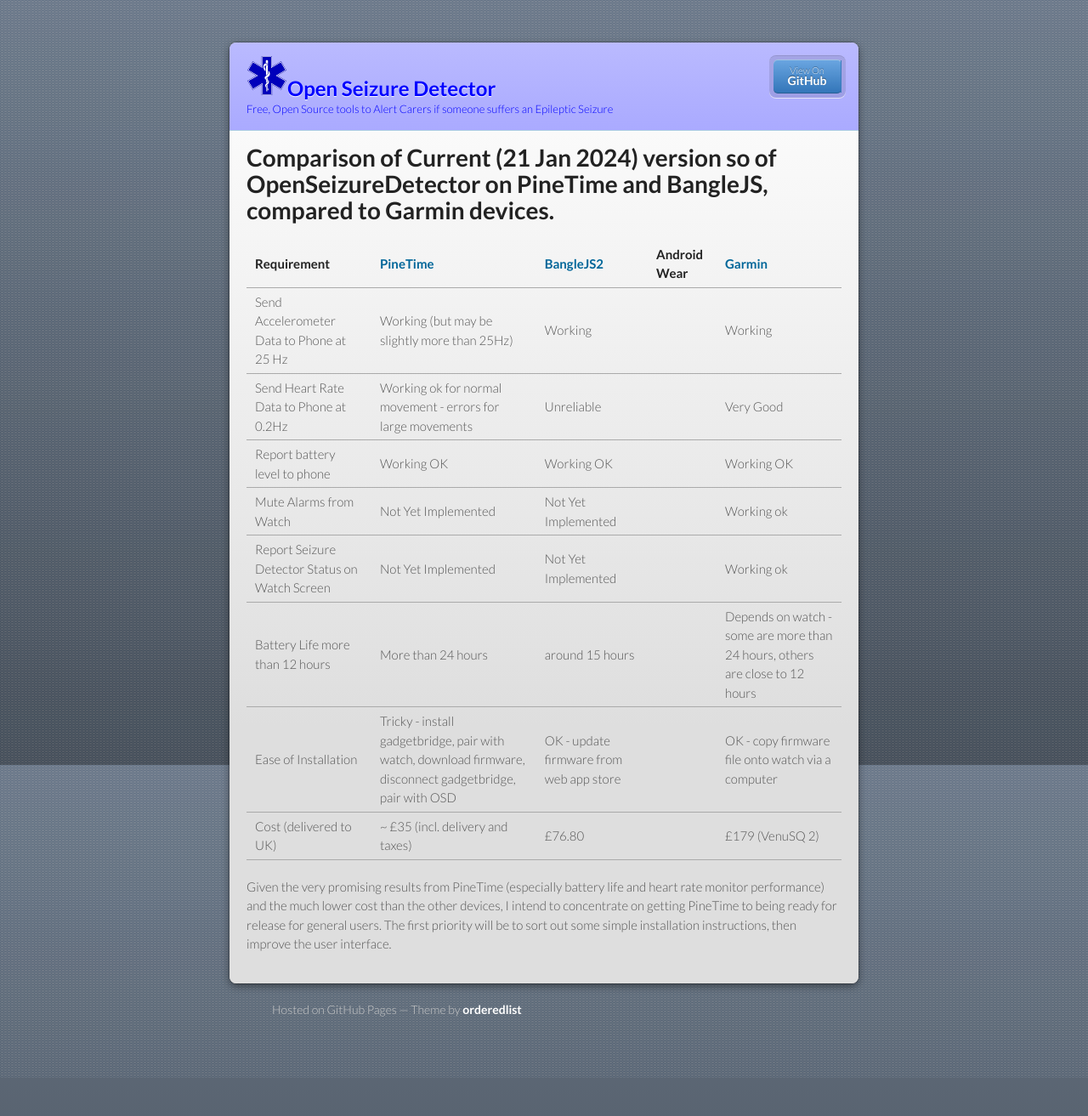
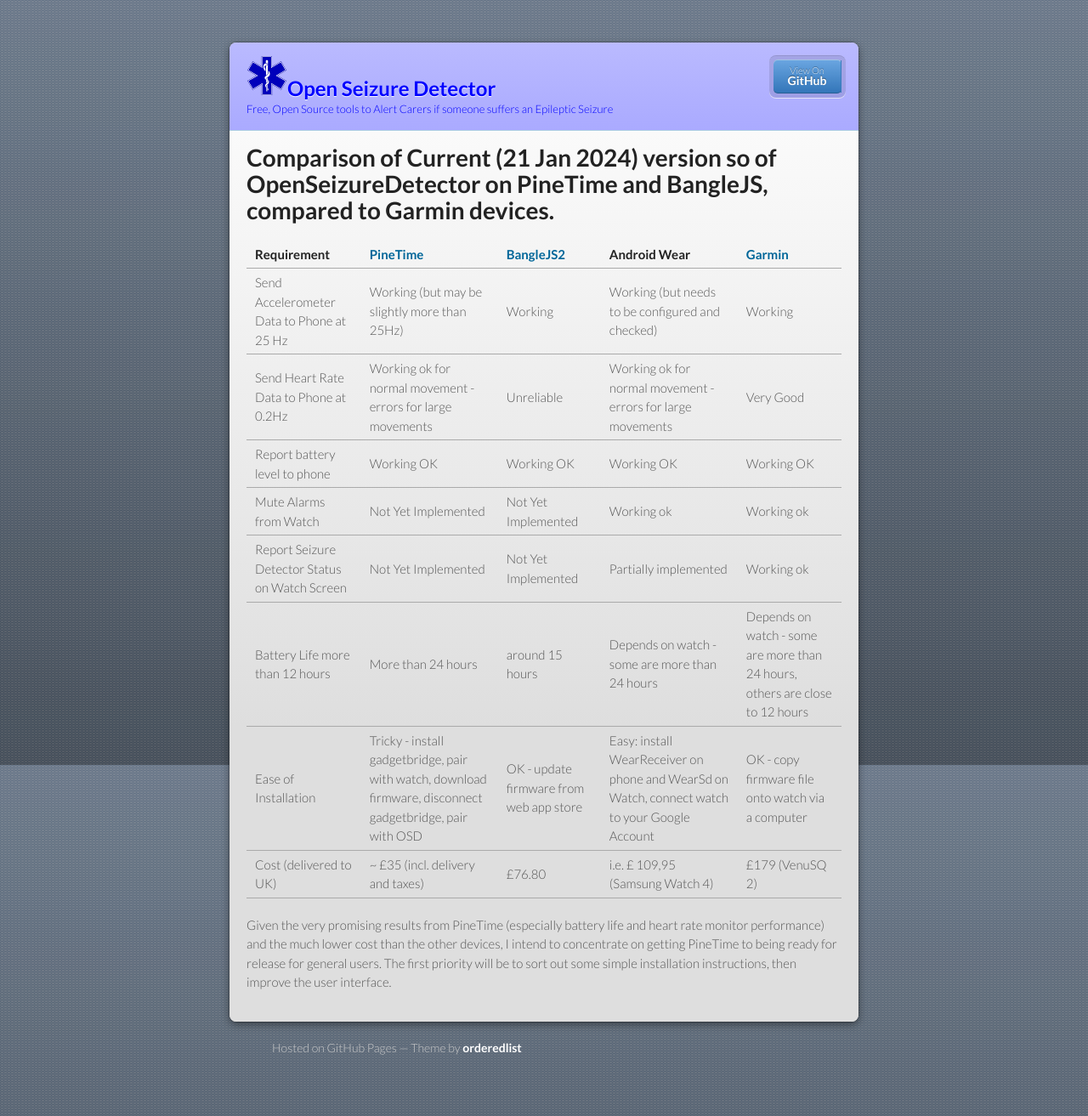
Before and after one commit to OpenSeizureDetector/openseizuredetector.github.io, a Jekyll site: the page built from pages-developer/watch-comparison.md, in a window 1280 px wide. Shown: the whole page at 85% size. Built offline with Jekyll 4.4.1, drawn with Linux system fonts in a browser that asks for light colours; our own code applies the rules of GitHub Pages for plain Markdown files; before the commit the page ends 1268 px from its top, so only the background shows below that.

Commit message:
Added column for Android Wear from user @AroonPro

```diff
--- a/pages-developer/watch-comparison.md
+++ b/pages-developer/watch-comparison.md
@@ -6,13 +6,13 @@ layout: default
 
 | Requirement | [PineTime](https://pine64.org/devices/pinetime/) | [BangleJS2](https://banglejs.com) | Android Wear |[Garmin](https://www.currys.co.uk/products/garmin-venu-sq-2-shadow-grey-and-slate-10242522.html) |
 | ---       | ---              | ---               | ---          | -- |
-| Send Accelerometer Data to Phone at 25 Hz | Working (but may be slightly more than 25Hz) | Working | | Working |
-| Send Heart Rate Data to Phone at 0.2Hz | Working ok for normal movement - errors for large movements | Unreliable |  | Very Good |
-| Report battery level to phone | Working OK | Working OK | | Working OK |
-| Mute Alarms from Watch | Not Yet Implemented | Not Yet Implemented | | Working ok |
-| Report Seizure Detector Status on Watch Screen | Not Yet Implemented | Not Yet Implemented | |Working ok |
-| Battery Life more than 12 hours | More than 24 hours | around 15 hours |  | Depends on watch - some are more than 24 hours, others are close to 12 hours |
-| Ease of Installation | Tricky - install gadgetbridge, pair with watch, download firmware, disconnect gadgetbridge, pair with OSD | OK - update firmware from web app store |   | OK - copy firmware file onto watch via a computer |
-| Cost (delivered to UK)        | ~ £35 (incl. delivery and taxes) | £76.80 |   | £179 (VenuSQ 2) |
+| Send Accelerometer Data to Phone at 25 Hz | Working (but may be slightly more than 25Hz) | Working | Working (but needs to be configured and checked) | Working |
+| Send Heart Rate Data to Phone at 0.2Hz | Working ok for normal movement - errors for large movements | Unreliable | Working ok for normal movement - errors for large movements | Very Good |
+| Report battery level to phone | Working OK | Working OK | Working OK | Working OK |
+| Mute Alarms from Watch | Not Yet Implemented | Not Yet Implemented | Working ok | Working ok |
+| Report Seizure Detector Status on Watch Screen | Not Yet Implemented | Not Yet Implemented | Partially implemented |Working ok |
+| Battery Life more than 12 hours | More than 24 hours | around 15 hours | Depends on watch - some are more than 24 hours | Depends on watch - some are more than 24 hours, others are close to 12 hours |
+| Ease of Installation | Tricky - install gadgetbridge, pair with watch, download firmware, disconnect gadgetbridge, pair with OSD | OK - update firmware from web app store | Easy: install WearReceiver on phone and WearSd on Watch, connect watch to your Google Account | OK - copy firmware file onto watch via a computer |
+| Cost (delivered to UK)        | ~ £35 (incl. delivery and taxes) | £76.80 | i.e. £ 109,95 (Samsung Watch 4) | £179 (VenuSQ 2) |
 
 Given the very promising results from PineTime (especially battery life and heart rate monitor performance) and the much lower cost than the other devices, I intend to concentrate on getting PineTime to being ready for release for general users.   The first priority will be to sort out some simple installation instructions, then improve the user interface.
```
